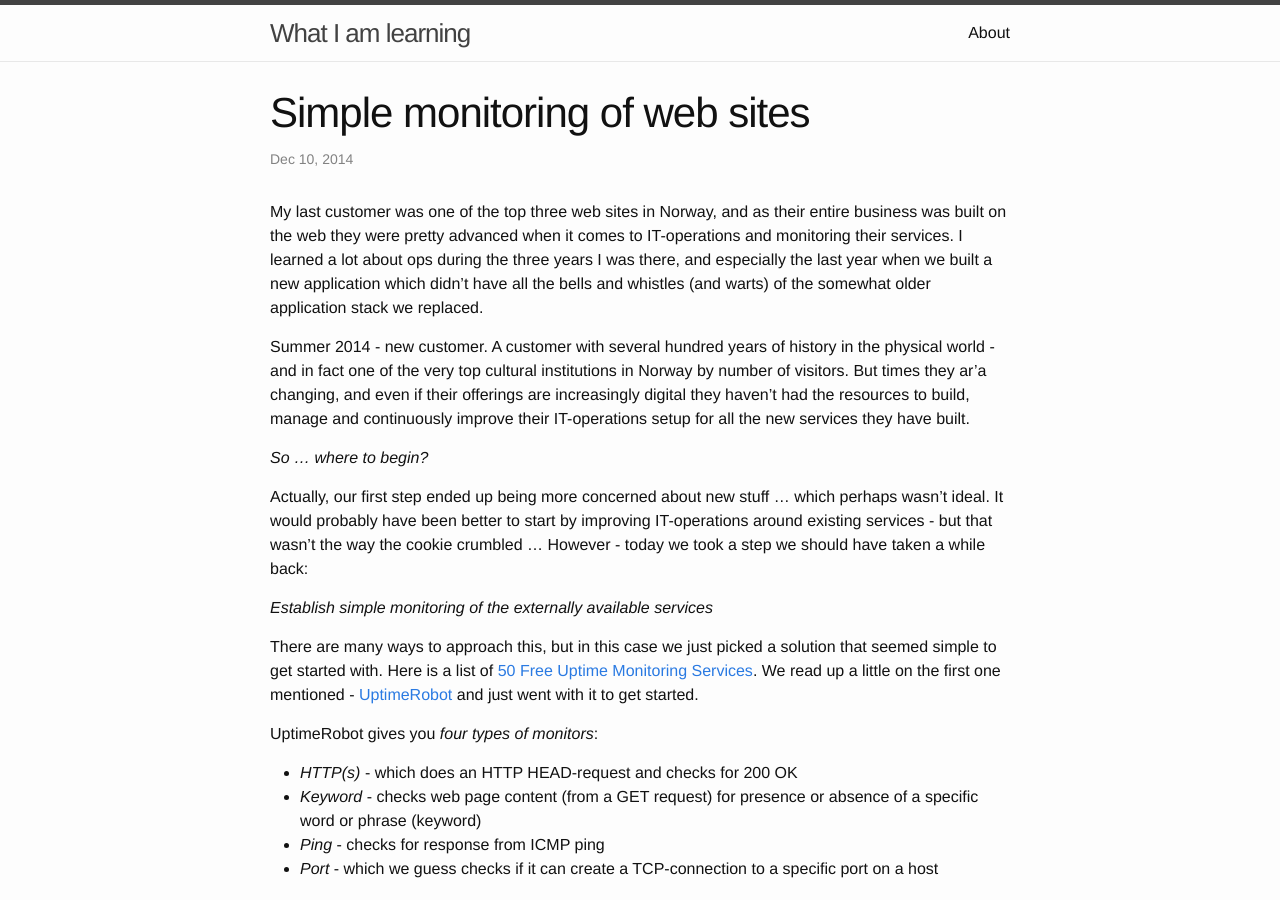
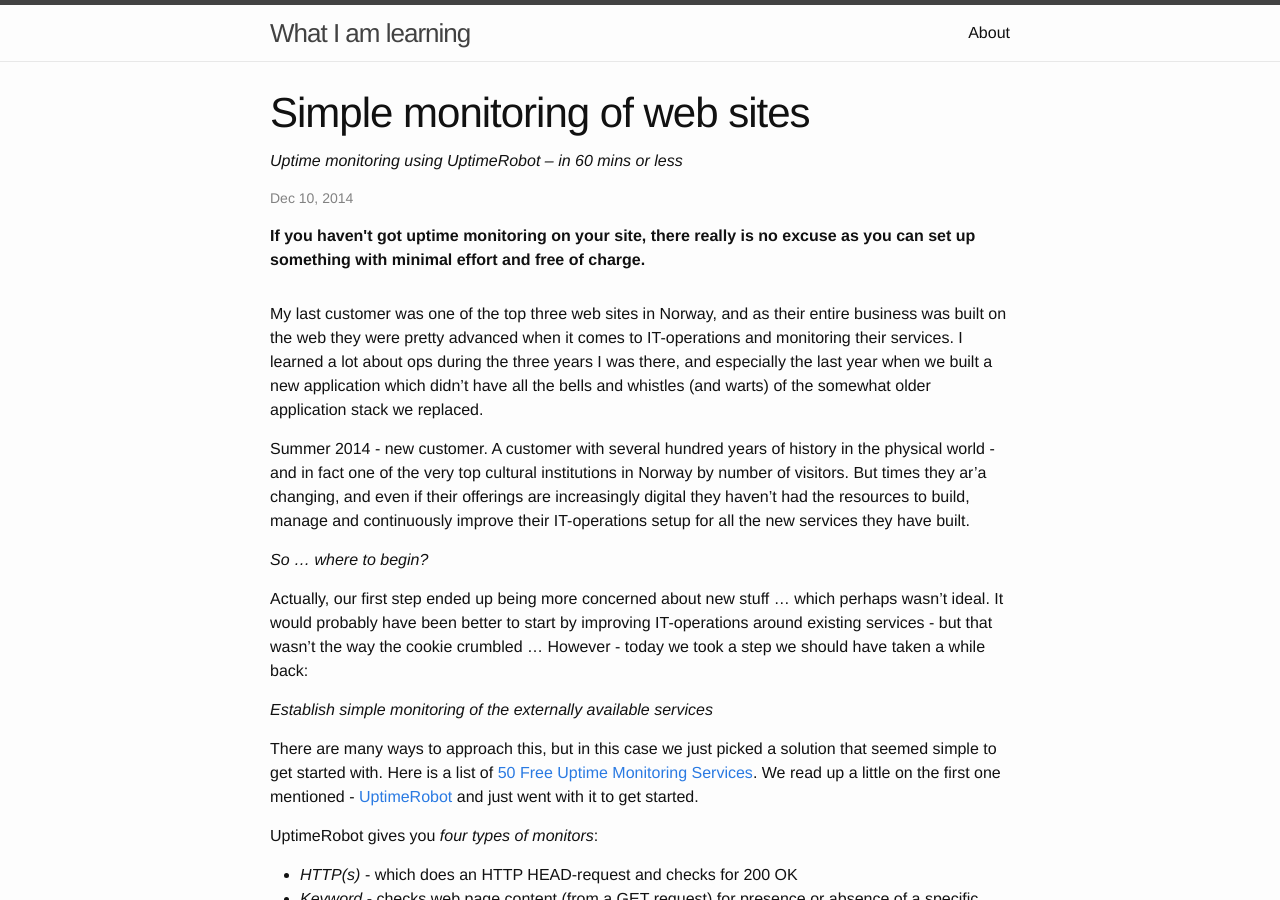
Before and after one commit to camillesalvador/akafred.github.io, a Jekyll site: the page built from _posts/2014-12-10-simple-monitoring-of-web-sites.markdown, in a window 1280 px wide and 900 px high. Built offline with Jekyll 4.4.1, drawn with Linux system fonts in a browser that asks for light colours.

Commit message:
Add dek and lede to existing posts.

```diff
--- a/_posts/2014-12-07-creating-the-akafred-site.markdown
+++ b/_posts/2014-12-07-creating-the-akafred-site.markdown
@@ -1,6 +1,8 @@
 ---
 layout: post
 title:  "Creating the akafred blog site"
+dek:    "Static blog site generation with Jekyll and Github Pages"
+lede:   "Using a static site generation tool for your blog makes your blog performant and secure. And using Docker helps you get started quickly."
 date:   2014-12-07 12:00:00
 update: 2014-12-09 10:10:00
 categories: static-site-generation jekyll docker
--- a/_posts/2014-12-08-docker-daemon-crash.markdown
+++ b/_posts/2014-12-08-docker-daemon-crash.markdown
@@ -1,6 +1,8 @@
 ---
 layout: post
 title:  "Docker daemon crash"
+dek:    "Are you prepared for all your containers to insta-crash?"
+lede:   "There is a lot of interest in around Docker these days, but while adding a layer of indirection solves some problems there are also risks."
 date:   2014-12-08 23:00:00
 update: 2014-12-09 09:00:00
 categories: docker devops spof
--- a/_posts/2014-12-10-simple-monitoring-of-web-sites.markdown
+++ b/_posts/2014-12-10-simple-monitoring-of-web-sites.markdown
@@ -1,6 +1,8 @@
 ---
 layout: post
 title:  "Simple monitoring of web sites"
+dek:    "Uptime monitoring using UptimeRobot – in 60 mins or less"
+lede:   "If you haven't got uptime monitoring on your site, there really is no excuse as you can set up something with minimal effort and free of charge."
 date:   2014-12-10 23:00:00
 categories: devops monitoring
 ---
```
